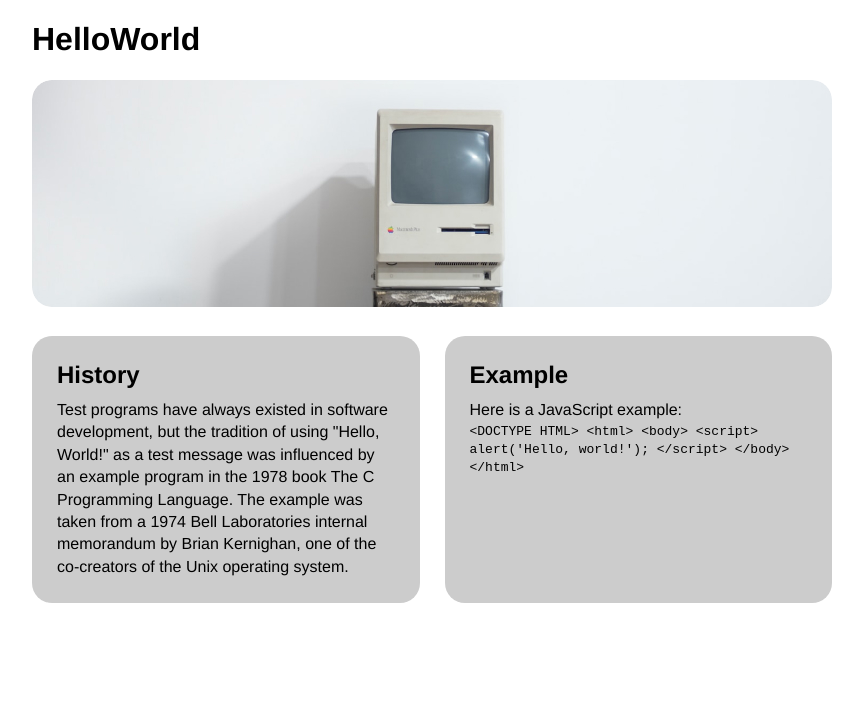
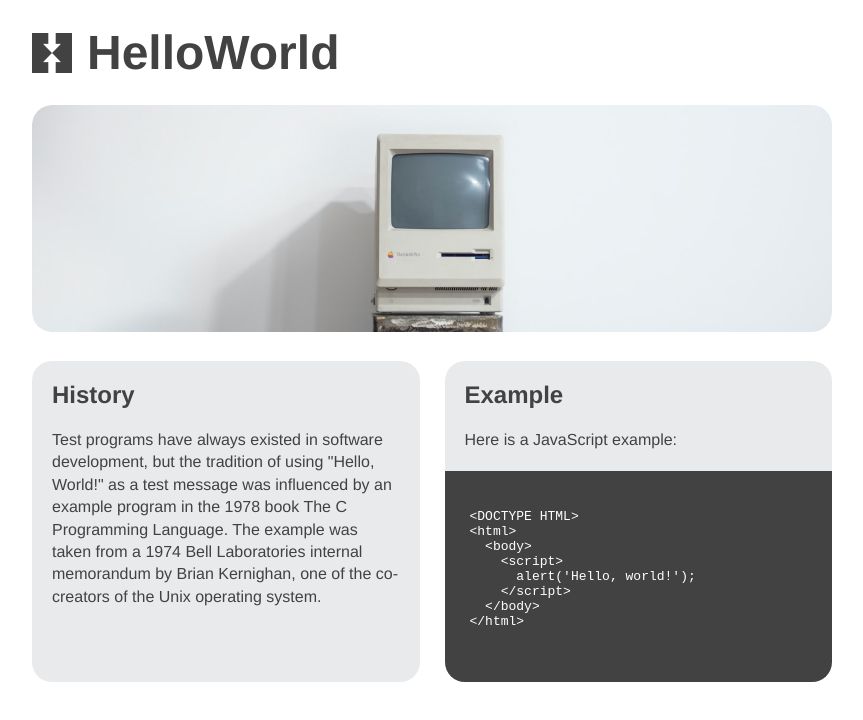
Before and after one commit to EricTruongMSU/MI349TEST, a plain HTML site: page index.html in a window 1280 px wide. Shown: the whole page, without its empty margins (208-1071 px from the left). Drawn offline with Linux system fonts and the light colour scheme.

Commit message:
CSS Cleanup

```diff
--- a/index.html
+++ b/index.html
@@ -12,10 +12,13 @@
       <p>Test programs have always existed in software development, but the tradition of using "Hello, World!" as a test message was influenced by an example program in the 1978 book The C Programming Language. The example was taken from a 1974 Bell Laboratories internal memorandum by Brian Kernighan, one of the co-creators of the Unix operating system.
     </p>
   </section>
-  <section>
+  <section class="with-code">
+    <div class="code-copy">
       <h2>Example</h2>
       <p>Here is a JavaScript example:</p>
-      <code>
+    </div>
+    <div class="code-html">
+      <code><pre>
 &lt;DOCTYPE HTML&gt;
 &lt;html&gt;
   &lt;body&gt;
@@ -24,7 +27,8 @@
     &lt;/script&gt;
   &lt;/body&gt;
 &lt;/html&gt;
-      </code>
+      </pre></code>
+    </div>
     </section>
   </div>
 
--- a/screen.css
+++ b/screen.css
@@ -2,6 +2,7 @@ body {
     background: #fff;
     font-family: Helvetica, sans-serif;
     margin: 0 auto;
+    color: #424242;
 }
 
 main {
@@ -17,16 +18,45 @@ main {
 .details section {
     flex-grow: 1;
     flex-basis: 0;
-    background: #ccc;
-    padding: 25px;
+    background: #E9EAEC;
     border-radius: 20px;
     margin-top: 25px;
+}
+
+.details section p {
+    margin: 20px;
+}
+
+.details section h2 {
+    margin: 20px;
+}
+
+.details section.with-code {
+    padding: 0;
+}
+
+div.code-html {
+    padding: 25px;
+    background: #424242;
+    color: #fff;
+    border-bottom-left-radius: 20px;
+    border-bottom-right-radius: 20px;
 }
 
 
 img {
     width:100%;
     border-radius: 20px;
+}
+
+h1{
+    background-image: url('images/Logo.png');
+    background-repeat: no-repeat;
+    background-size: 40px;
+    background-position: center left;
+    font-size: 3em;
+    padding-left: 55px;
+    margin: 25px 0 25px 0;
 }
 
 h2 {
```
Lines whose indentation alone changed are shown as unchanged.
